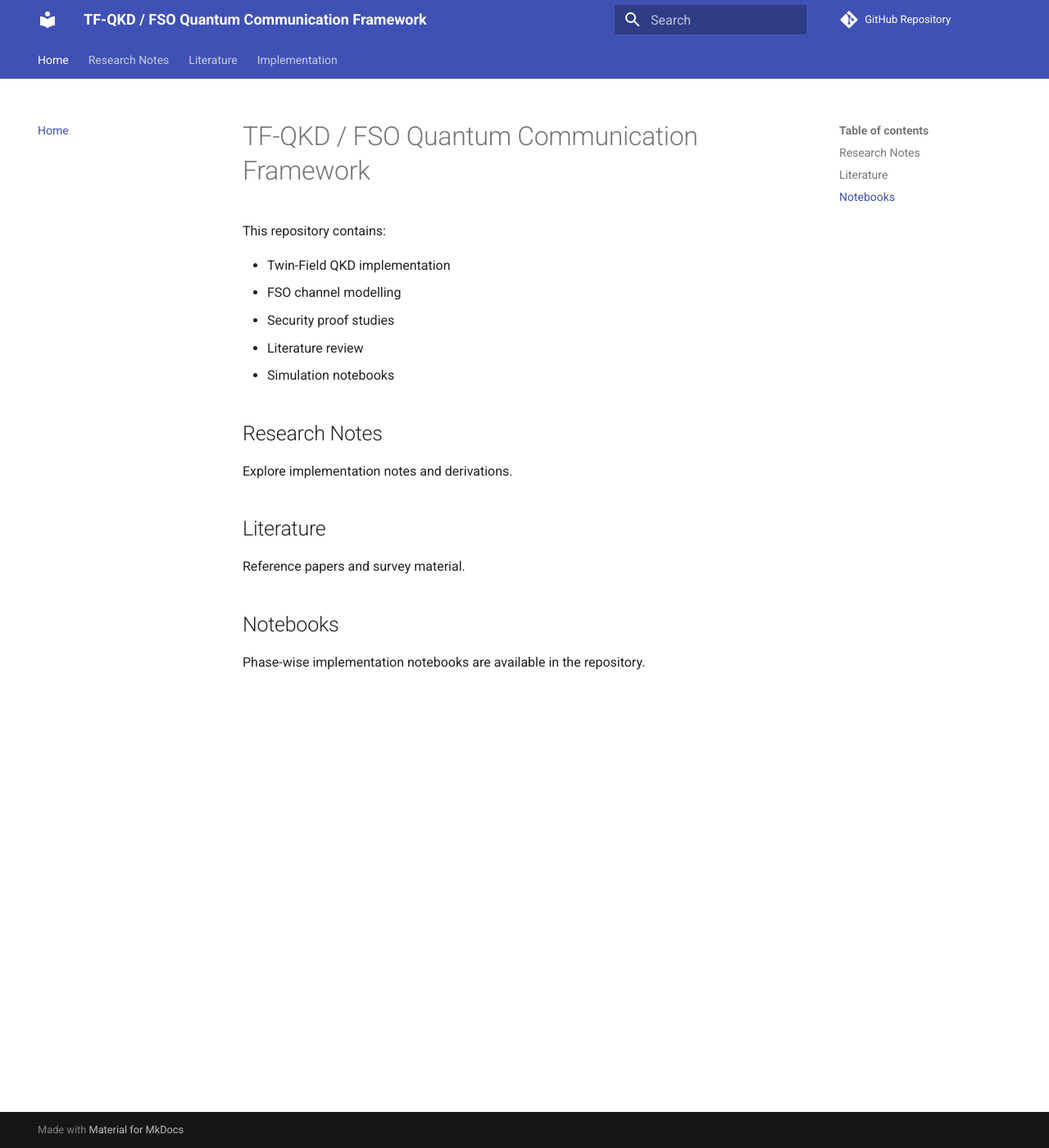
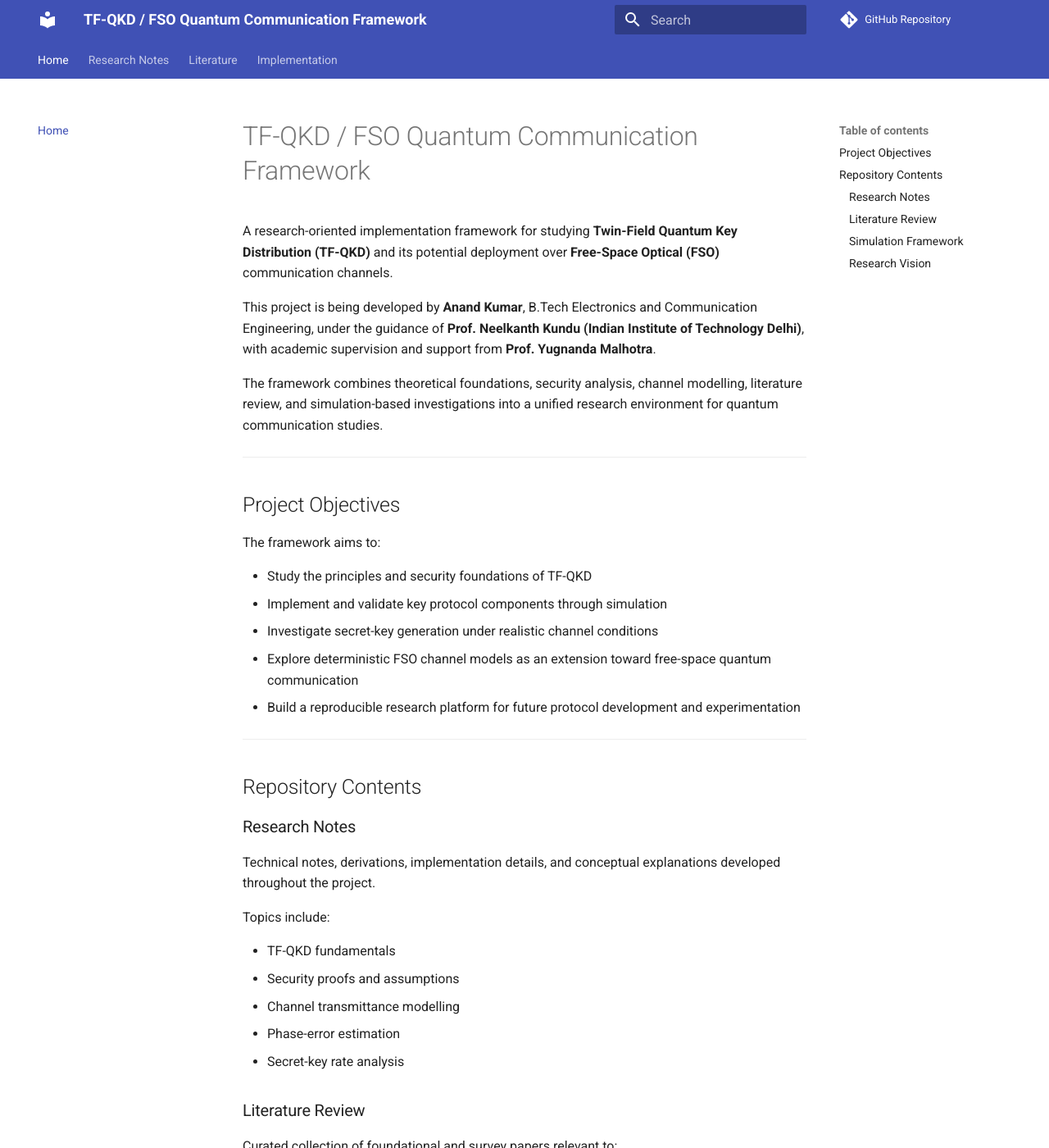
Before and after one commit to Anand-Ambastha/tf_qkd, an MkDocs documentation site: the page built from docs/index.md, in a window 1280 px wide and 1400 px high. Shown: the whole window at 82% size. Built offline with MkDocs 1.6.1 and Material for MkDocs 9.7.7, drawn with Linux system fonts in a browser that asks for light colours; comment, search, counter and statistics services are not loaded; some of the changed text lies outside the part shown.

```diff
--- a/docs/index.md
+++ b/docs/index.md
@@ -1,21 +1,58 @@
 # TF-QKD / FSO Quantum Communication Framework
 
-This repository contains:
+A research-oriented implementation framework for studying **Twin-Field Quantum Key Distribution (TF-QKD)** and its potential deployment over **Free-Space Optical (FSO)** communication channels.
 
-- Twin-Field QKD implementation
-- FSO channel modelling
-- Security proof studies
-- Literature review
-- Simulation notebooks
+This project is being developed by **Anand Kumar**, B.Tech Electronics and Communication Engineering, under the guidance of **Prof. Neelkanth Kundu (Indian Institute of Technology Delhi)**, with academic supervision and support from **Prof. Yugnanda Malhotra**.
 
-## Research Notes
+The framework combines theoretical foundations, security analysis, channel modelling, literature review, and simulation-based investigations into a unified research environment for quantum communication studies.
 
-Explore implementation notes and derivations.
+---
 
-## Literature
+## Project Objectives
 
-Reference papers and survey material.
+The framework aims to:
 
-## Notebooks
+- Study the principles and security foundations of TF-QKD
+- Implement and validate key protocol components through simulation
+- Investigate secret-key generation under realistic channel conditions
+- Explore deterministic FSO channel models as an extension toward free-space quantum communication
+- Build a reproducible research platform for future protocol development and experimentation
 
-Phase-wise implementation notebooks are available in the repository.
+---
+
+## Repository Contents
+
+### Research Notes
+
+Technical notes, derivations, implementation details, and conceptual explanations developed throughout the project.
+
+Topics include:
+
+- TF-QKD fundamentals
+- Security proofs and assumptions
+- Channel transmittance modelling
+- Phase-error estimation
+- Secret-key rate analysis
+
+### Literature Review
+
+Curated collection of foundational and survey papers relevant to:
+
+- Twin-Field Quantum Key Distribution
+- Quantum communication security
+- Free-space optical quantum channels
+- Satellite-based quantum networking
+
+### Simulation Framework
+
+| Phase | Focus Area |
+|---------|------------|
+| Phase 1 | Foundations and Channel Modelling |
+| Phase 1 Extension | Deterministic FSO Channel Modelling |
+| Phase 2 | Cat-State Representation and Phase Error Analysis |
+| Phase 3 | Key-Rate Optimization and Robustness Studies |
+| Phase 4 | Finite-Decoy Linear Programming |
+
+### Research Vision
+
+The long-term objective of this work is to contribute toward practical and scalable quantum communication systems through rigorous modelling, simulation, and protocol analysis, with particular interest in long-distance and free-space quantum key distribution networks.
```
Also changed, not shown: site/paper_summaries/index.html, 4 other files.
